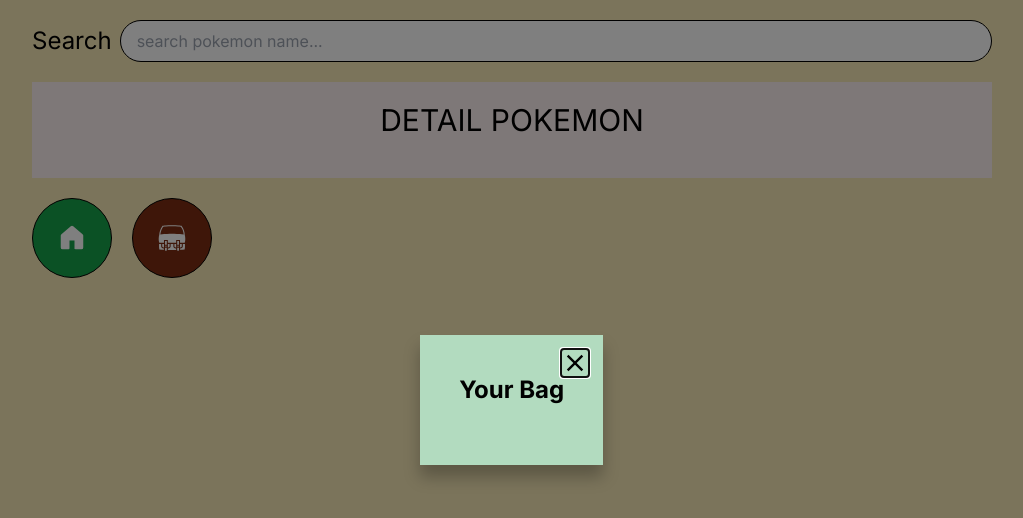
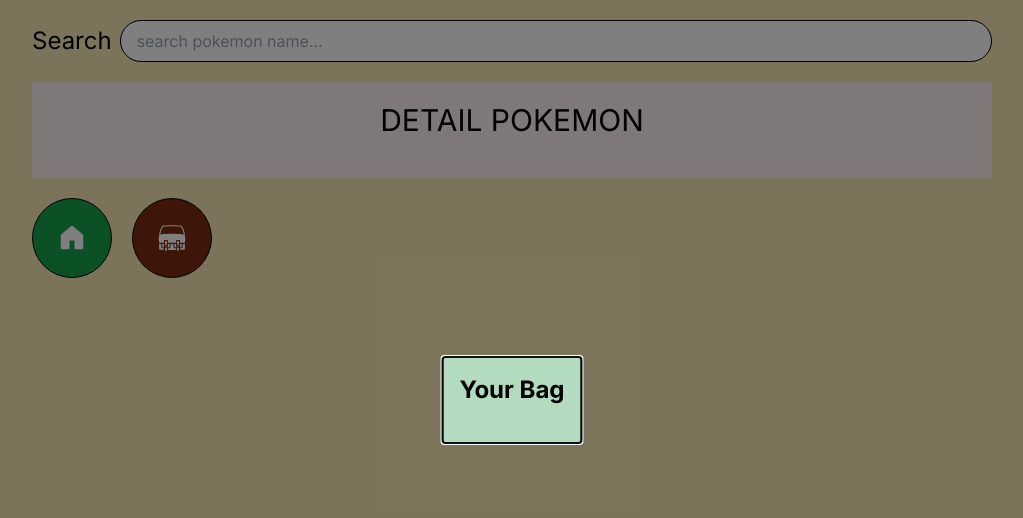
Before and after one commit to haseo0000/nextjs_pokemon, a Next.js app: page /find in a window 1280 px wide. Both pictures are taken after a click on the element 300 px from the left and 238 px from the top of the page. Shown: the top 518 px of the page, without its empty margins (128-1151 px from the left). Built offline with nearby package versions, Linux system fonts and the light colour scheme.

Commit message:
new modal

```diff
--- a/components/modalBag.tsx
+++ b/components/modalBag.tsx
@@ -1,5 +1,6 @@
 import React from "react";
-import { Modal } from "react-responsive-modal";
+// import { Modal } from "react-responsive-modal";
+import Modal from "@mui/material/Modal";
 import { useDispatch, useSelector } from "react-redux";
 import { HiMinusCircle } from "react-icons/hi";
 import { RootState } from "@/redux/store";
@@ -9,9 +10,21 @@
   const { bag } = useSelector((state: RootState) => state.bag);
   const dispatch = useDispatch();
 
+  const style: any = {
+    position: "absolute",
+    top: "50%",
+    left: "50%",
+    transform: "translate(-50%, -50%)",
+    background: "#b2dbbf",
+    border: "2px solid #000",
+    overflow: "auto",
+    maxHeight: "500px",
+    padding: "1rem",
+  };
+
   return (
     <>
-      <Modal
+      {/* <Modal
         styles={{
           modal: {
             background: "#b2dbbf",
@@ -43,6 +56,32 @@
             ))}
           </div>
         </div>
+      </Modal> */}
+      <Modal
+        open={openModal}
+        onClose={() => closeModal(false)}
+        aria-labelledby="modal-modal-title"
+        aria-describedby="modal-modal-description">
+        <div style={style}>
+          <p className="text-2xl font-bold text-center">Your Bag</p>
+          <div className="grid gap-5 mt-5 grid-cols-2 sm:grid-cols-3 md:grid-cols-4 lg:grid-cols-6">
+            {bag.map((item: any) => (
+              <div
+                key={item.name}
+                className="relative text-center rounded-md bg-white ">
+                <img src={item.image} alt={item.image} width={100} />
+                <p>{item.name}</p>
+                <button
+                  className="absolute -top-1 right-0 rounded-full p-0.1 bg-red-500"
+                  onClick={() => dispatch(decrementBag({ pokemon: item }))}>
+                  <span className="text-white text-2xl">
+                    <HiMinusCircle />
+                  </span>
+                </button>
+              </div>
+            ))}
+          </div>
+        </div>
       </Modal>
     </>
   );
--- a/package.json
+++ b/package.json
@@ -9,6 +9,9 @@
     "lint": "next lint"
   },
   "dependencies": {
+    "@emotion/react": "^11.11.1",
+    "@emotion/styled": "^11.11.0",
+    "@mui/material": "^5.14.2",
     "@reduxjs/toolkit": "^1.9.5",
     "@types/node": "20.4.5",
     "@types/react": "18.2.16",
```
Also changed, not shown: 1 other file (tests, documents, lock files or other folders).
